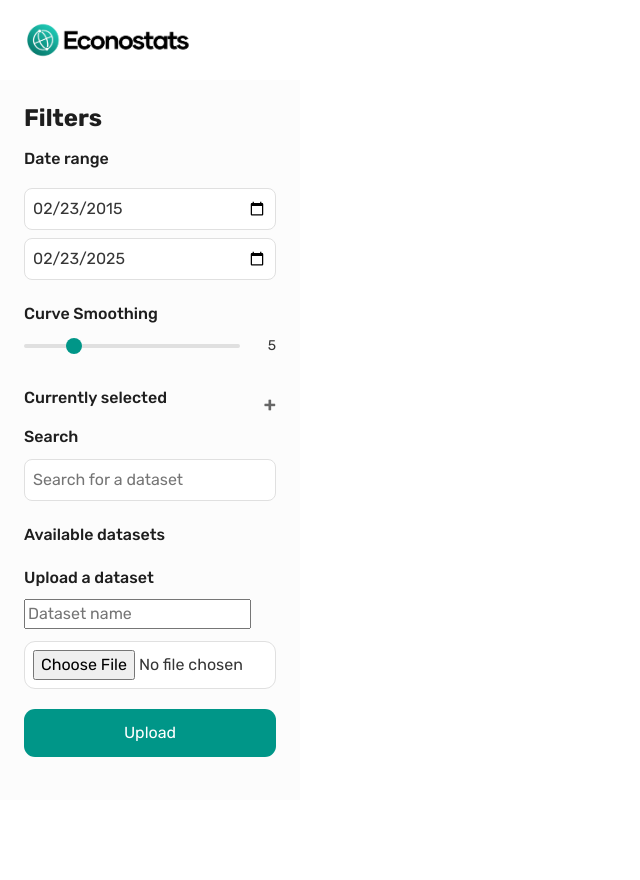
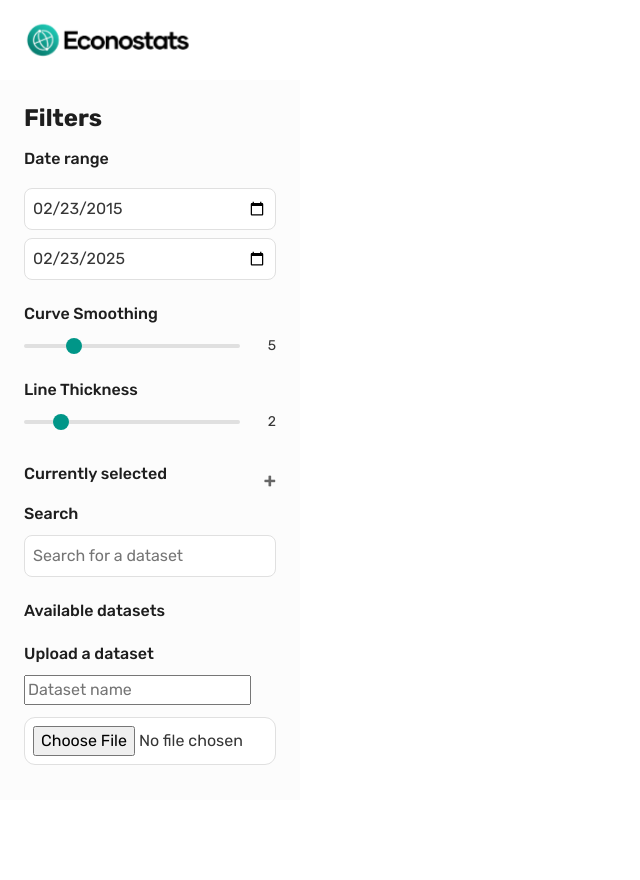
Before and after one commit to Arsh-Jafri/econostats, a Flask app: template templates/index.html in a window 1280 px wide. Shown: the whole page, without its empty margins (0-640 px from the left). Before the commit the page ends 757 px from the top, so only its background shows below. Run offline with Flask 3, Linux system fonts and the light colour scheme; the template is opened without the code that fills it, so the values that code supplies are empty; some libraries are stand-ins or nearby versions.

Commit message:
Implemented curve smoothing and line thickness functionalities

```diff
--- a/templates/index.html
+++ b/templates/index.html
@@ -40,12 +40,14 @@
             flex-direction: row;
             margin-top: 80px;
             gap: 0;
+            min-height: 100vh;  /* Ensure full height */
         }
 
         .content-area {
             flex: 1;
-            margin-left: 300px;
-            padding: 20px;
+            margin-left: 300px;  /* Match sidebar width */
+            padding: 20px 40px;  /* Increase right padding */
+            min-height: 100vh;  /* Ensure full height */
         }
 
         .sidebar {
@@ -54,11 +56,13 @@
             border-radius: 0;
             padding: 24px;
             box-shadow: none;
-            height: calc(100vh - 80px);
+            height: calc(100vh - 80px);  /* Account for header */
             position: fixed;
             top: 80px;
             left: 0;
             margin: 0;
+            overflow-y: auto;  /* Enable scrolling */
+            z-index: 1;  /* Ensure sidebar stays above content */
             color: #363636;
         }
 
@@ -613,6 +617,21 @@
                     </div>
                 </div>
 
+                <div class="smoothing-control">
+                    <h3>Line Thickness</h3>
+                    <div class="slider-container">
+                        <input type="range"
+                               id="thickness-slider"
+                               min="1"
+                               max="8"
+                               value="2"
+                               class="slider">
+                        <div class="slider-value">
+                            <span id="thickness-value">2</span>
+                        </div>
+                    </div>
+                </div>
+
                 <div class="currently-selected">
                     <div class="section-header" id="selected-header">
                         <h3>Currently selected</h3>
@@ -694,6 +713,9 @@
                 selectedContent.classList.toggle('expanded');
             });
 
+            let currentSmoothingValue = 5; // Default value
+            let currentThicknessValue = 2; // Default value
+
             function updateSelectedIndicators() {
                 const selectedContainer = document.getElementById('selected-indicators');
                 const checkedBoxes = document.querySelectorAll('.dataset-checkbox:checked');
@@ -769,7 +791,8 @@
                         start: document.getElementById('start-date').value,
                         end: document.getElementById('end-date').value
                     },
-                    smoothing: parseInt(document.getElementById('smooth-slider').value)
+                    smoothing: currentSmoothingValue,
+                    thickness: currentThicknessValue
                 };
 
                 try {
@@ -787,34 +810,35 @@
 
                     const data = await response.json();
 
-                    // Update the combined plot
-                    Plotly.newPlot('combined-plot', data.combined_plot.data, data.combined_plot.layout);
+                    // Update combined plot
+                    if (data.combined_plot) {
+                        const combinedPlot = document.getElementById('combined-plot');
+                        // Store original data before plotting
+                        const combinedOriginalData = JSON.parse(JSON.stringify(data.combined_plot.data));
+                        Plotly.newPlot(combinedPlot, data.combined_plot.data, data.combined_plot.layout);
+                        combinedPlot._originalData = combinedOriginalData;
+                    }
 
-                    // Store original data for smoothing
-                    const combinedPlot = document.getElementById('combined-plot');
-                    combinedPlot._originalData = JSON.parse(JSON.stringify(data.combined_plot.data));
-
-                    // Update individual plots and store original data
+                    // Update individual plots
                     Object.keys(indicators).forEach(indicator => {
                         const section = document.getElementById(`${indicator}-section`);
                         if (section) {
                             section.style.display = indicators[indicator] ? 'block' : 'none';
-                        }
 
                             if (indicators[indicator] && data.plots[indicator]) {
                                 const plotDiv = document.getElementById(`${indicator}-plot`);
                                 if (plotDiv) {
-                                Plotly.newPlot(
-                                    `${indicator}-plot`,
-                                    data.plots[indicator].data,
-                                    data.plots[indicator].layout
-                                );
-                                plotDiv._originalData = JSON.parse(JSON.stringify(data.plots[indicator].data));
+                                    // Store original data before plotting
+                                    const originalData = JSON.parse(JSON.stringify(data.plots[indicator].data));
+                                    Plotly.newPlot(plotDiv, data.plots[indicator].data, data.plots[indicator].layout);
+                                    plotDiv._originalData = originalData;
                                 }
 
+                                // Update table
                                 const tableDiv = document.getElementById(`${indicator}-table`);
                                 if (tableDiv && data.tables[indicator]) {
                                     tableDiv.innerHTML = data.tables[indicator];
+                                }
                             }
                         }
                     });
@@ -822,13 +846,13 @@
                     const noDataMessage = document.getElementById('no-data-message');
                     noDataMessage.style.display = hasSelectedDatasets ? 'none' : 'block';
 
-                    // Apply current smoothing
-                    const smoothValue = parseInt(document.getElementById('smooth-slider').value);
-                    updateSmoothing(smoothValue);
+                    // Apply current smoothing after all plots are created
+                    if (currentSmoothingValue > 1 || currentThicknessValue !== 2) {
+                        setTimeout(() => updateSmoothing(currentSmoothingValue, currentThicknessValue), 100);
+                    }
 
                 } catch (error) {
-                    console.error('Error updating dashboard:', error);
-                    alert('Error updating dashboard. Check console for details.');
+                    console.error('Error:', error);
                 }
             }
 
@@ -936,49 +960,51 @@
                 }
             });
 
-            // Add this function to handle smoothing updates
-            function updateSmoothing(value) {
+            // Update smoothing function to handle all plots
+            function updateSmoothing(smoothValue, thickValue) {
                 const plots = document.querySelectorAll('.plotly-graph-div');
                 plots.forEach(plot => {
-                    const plotData = plot.data;
-                    if (!plotData) return;
+                    if (!plot || !plot.data) return;
 
-                    // Get the original data if stored, otherwise store current data
-                    if (!plot._originalData) {
-                        plot._originalData = JSON.parse(JSON.stringify(plotData));
+                    // Skip if we don't have original data
+                    if (!plot._originalData) return;
+
+                    // Create new data array with smoothed values and updated thickness
+                    const newData = plot._originalData.map(trace => ({
+                        ...trace,
+                        y: movingAverage(trace.y, smoothValue),
+                        line: {
+                            color: trace.line.color,
+                            width: thickValue,
+                            shape: 'spline',
+                            smoothing: smoothValue > 1 ? 1.3 : 0
                         }
+                    }));
 
-                    // Apply smoothing to each trace
-                    plotData.forEach((trace, i) => {
-                        const originalTrace = plot._originalData[i];
-                        if (!originalTrace || !originalTrace.y) return;
-
-                        // Apply moving average smoothing
-                        const smoothedData = movingAverage(originalTrace.y, value);
-                        trace.y = smoothedData;
-                    });
-
-                    // Update the plot without a full reload
-                    Plotly.update(plot, {y: plotData.map(trace => trace.y)});
+                    // Update the entire plot with new data
+                    Plotly.newPlot(plot, newData, plot.layout);
                 });
             }
 
-            // Add moving average function
+            // Update the moving average function for better smoothing
             function movingAverage(data, windowSize) {
+                if (!Array.isArray(data)) return data;
+                if (windowSize <= 1) return data;
+
                 const result = [];
                 for (let i = 0; i < data.length; i++) {
                     let sum = 0;
                     let count = 0;
 
-                    // Calculate window bounds
-                    const start = Math.max(0, i - Math.floor(windowSize / 2));
-                    const end = Math.min(data.length, i + Math.floor(windowSize / 2) + 1);
+                    const halfWindow = Math.floor(windowSize / 2);
+                    const start = Math.max(0, i - halfWindow);
+                    const end = Math.min(data.length, i + halfWindow + 1);
 
-                    // Calculate average for window
                     for (let j = start; j < end; j++) {
                         if (data[j] !== null && !isNaN(data[j])) {
-                            sum += data[j];
-                            count++;
+                            const weight = 1 - Math.abs(i - j) / windowSize;
+                            sum += data[j] * weight;
+                            count += weight;
                         }
                     }
 
@@ -990,7 +1016,14 @@
             // Update the slider event listener
             document.getElementById('smooth-slider').addEventListener('input', function(e) {
                 document.getElementById('smooth-value').textContent = e.target.value;
-                updateSmoothing(parseInt(e.target.value));
+                currentSmoothingValue = parseInt(e.target.value);
+                updateSmoothing(currentSmoothingValue, currentThicknessValue);
+            });
+
+            document.getElementById('thickness-slider').addEventListener('input', function(e) {
+                document.getElementById('thickness-value').textContent = e.target.value;
+                currentThicknessValue = parseInt(e.target.value);
+                updateSmoothing(currentSmoothingValue, currentThicknessValue);
             });
         });
     </script>
```
Also changed, not shown: visualizations.py (+8 -3 lines). Lines whose indentation alone changed are shown as unchanged.
